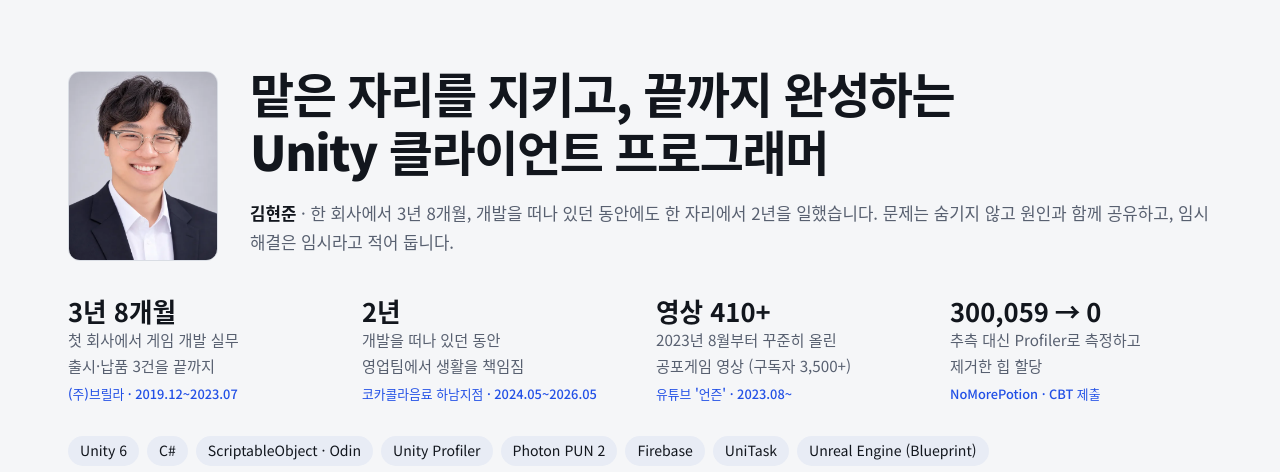
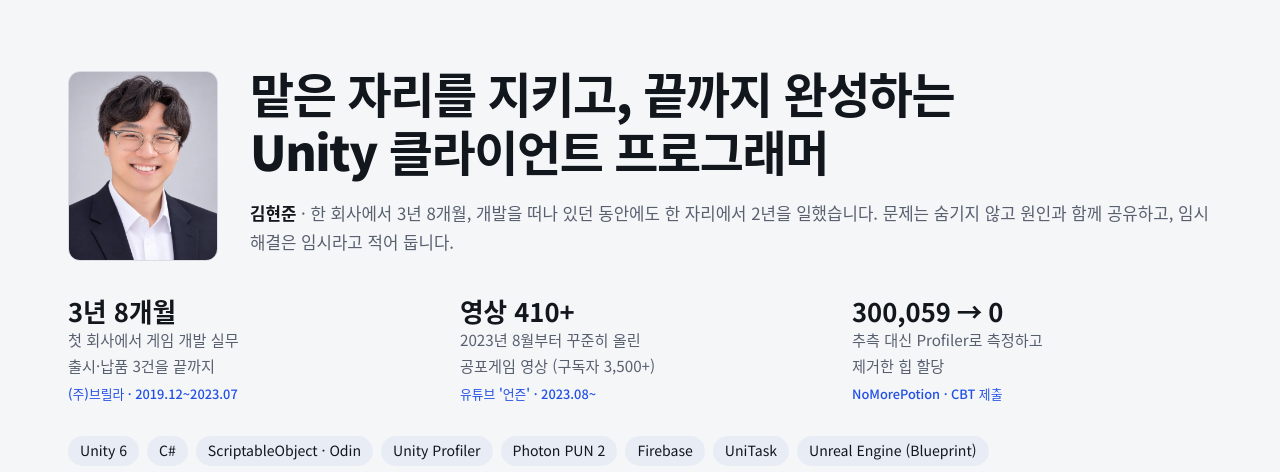
Before and after one commit to Enzeun/Enzeun.github.io, a plain HTML site: page index.html in a window 1280 px wide. Shown: the top 472 px of the page. Drawn offline with Linux system fonts and the light colour scheme.

Commit message:
[Update] 히어로 통계에서 영업팀 2년 항목 제거
Co-Authored-By: Claude Opus 5.5 <noreply@anthropic.com>

```diff
--- a/index.html
+++ b/index.html
@@ -35,11 +35,11 @@ header.hero{padding:88px 0 56px}
 @media print{.intro{grid-template-columns:90px 1fr;gap:16px;margin-bottom:10px}.intro .me{width:90px;height:115px}}
 .about-text p{margin:0 0 12px;max-width:72ch;font-size:1.02rem}
 h3.sub{font-size:1.05rem;margin:32px 0 16px}
-.hero .stats{display:grid;grid-template-columns:repeat(4,minmax(0,1fr));gap:20px 32px}
+.hero .stats{display:grid;grid-template-columns:repeat(3,minmax(0,1fr));gap:20px 32px}
 .hero .stats strong{font-size:1.6rem;word-break:keep-all}
 @media (max-width:900px){.hero .stats{grid-template-columns:repeat(2,minmax(0,1fr))}}
 @media (max-width:480px){.hero .stats{grid-template-columns:1fr}}
-@media print{.hero .stats{grid-template-columns:repeat(4,1fr);gap:8px 16px}.hero .stats strong{font-size:13pt}}
+@media print{.hero .stats{grid-template-columns:repeat(3,1fr);gap:8px 16px}.hero .stats strong{font-size:13pt}}
 .tags{display:flex;flex-wrap:wrap;gap:8px;margin:0 0 28px;padding:0;list-style:none}
 .tags li{background:var(--tag);padding:3px 12px;border-radius:99px;font-size:.88rem}
 .btn{display:inline-block;background:var(--accent);color:var(--accent-ink);padding:11px 22px;border-radius:8px;text-decoration:none;font-weight:700}
@@ -158,7 +158,6 @@ window.addEventListener('afterprint',function(){var s=document.getElementById('p
 </div></div>
 <ul class="stats">
 <li><strong>3년 8개월</strong>첫 회사에서 게임 개발 실무<br>출시·납품 3건을 끝까지<span class="src">(주)브릴라 · 2019.12~2023.07</span></li>
-<li><strong>2년</strong>개발을 떠나 있던 동안<br>영업팀에서 생활을 책임짐<span class="src">코카콜라음료 하남지점 · 2024.05~2026.05</span></li>
 <li><strong>영상 410+</strong>2023년 8월부터 꾸준히 올린<br>공포게임 영상 (구독자 3,500+)<span class="src">유튜브 '언즌' · 2023.08~</span></li>
 <li><strong>300,059 → 0</strong>추측 대신 Profiler로 측정하고<br>제거한 힙 할당<span class="src">NoMorePotion · CBT 제출</span></li>
 </ul>
```
